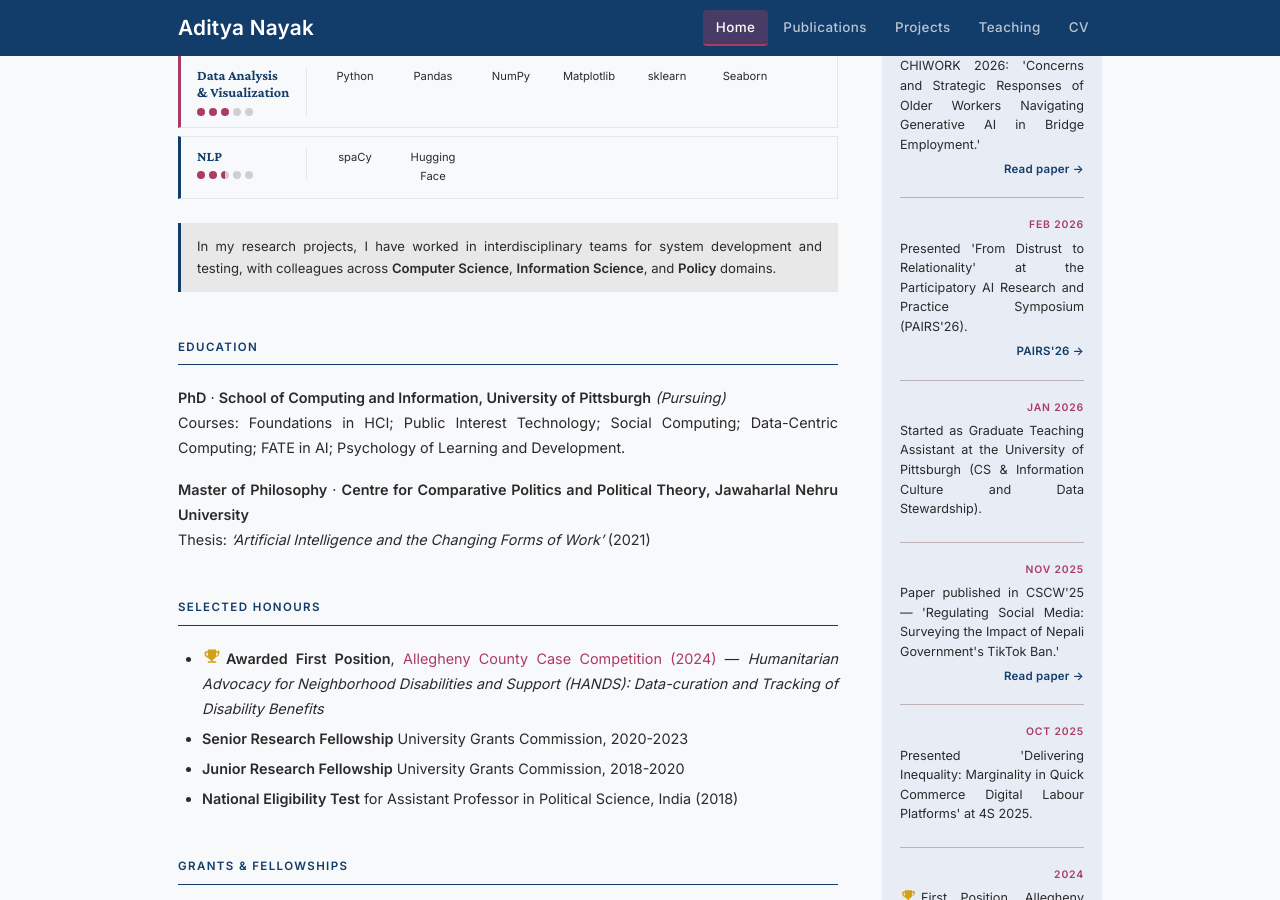
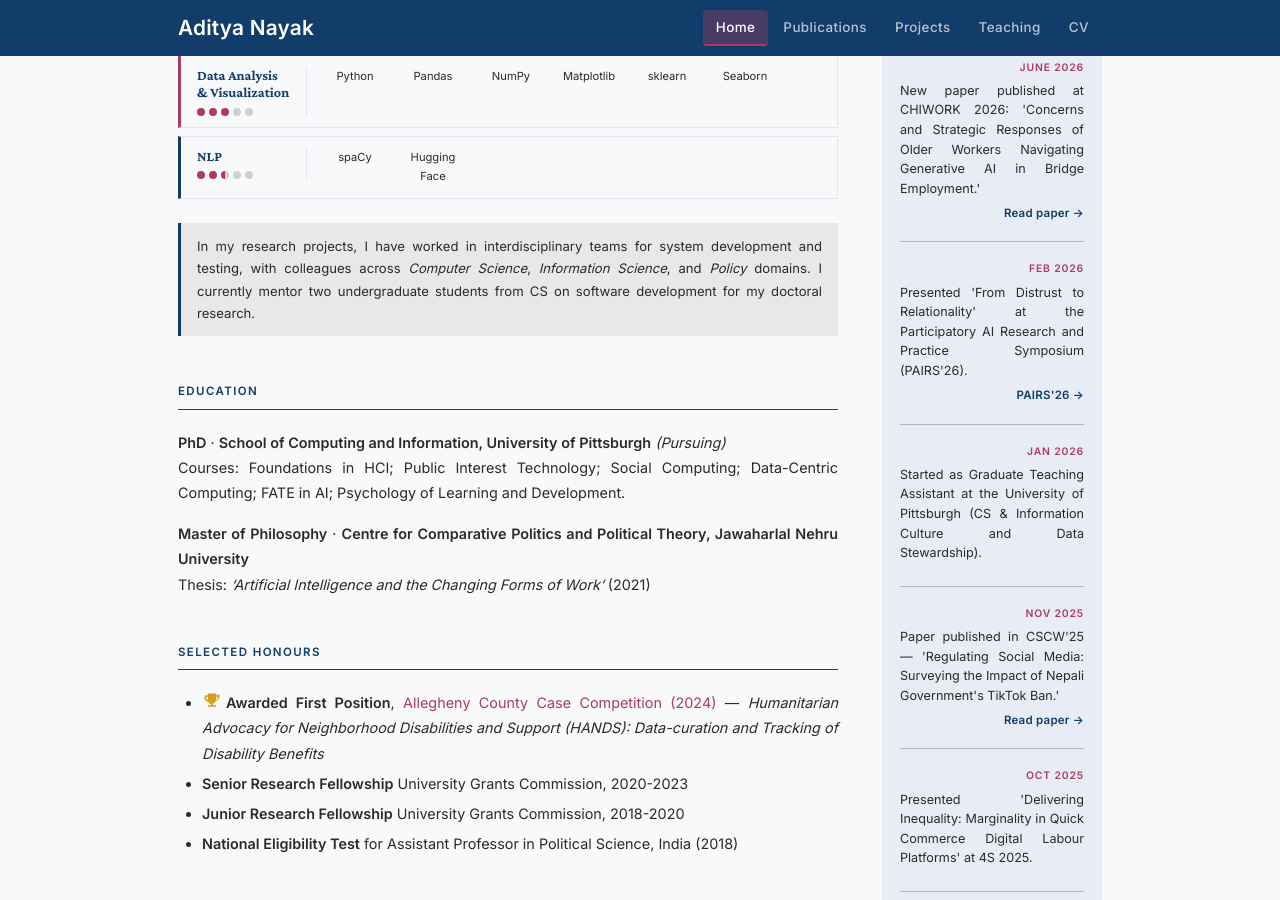
Before and after one commit to adityanayak-info/adityanayak-info.github.io, a Jekyll site: the page built from index.md, in a window 1280 px wide and 900 px high, scrolled down 1372 px. Built offline with Jekyll 4.4.1, drawn with Linux system fonts in a browser that asks for light colours.

Commit message:
Update interdisciplinary team description and add mentoring
Added mentoring information and changed emphasis tags.

```diff
--- a/index.md
+++ b/index.md
@@ -155,7 +155,7 @@
 </div>
 
 <div class="skill-collab">
-  In my research projects, I have worked in interdisciplinary teams for system development and testing, with colleagues across <strong>Computer Science</strong>, <strong>Information Science</strong>, and <strong>Policy</strong> domains.
+  In my research projects, I have worked in interdisciplinary teams for system development and testing, with colleagues across <em>Computer Science</em>, <em>Information Science</em>, and <em>Policy</em> domains. I currently mentor two undergraduate students from CS on software development for my doctoral research.
 </div>
 
 
```
